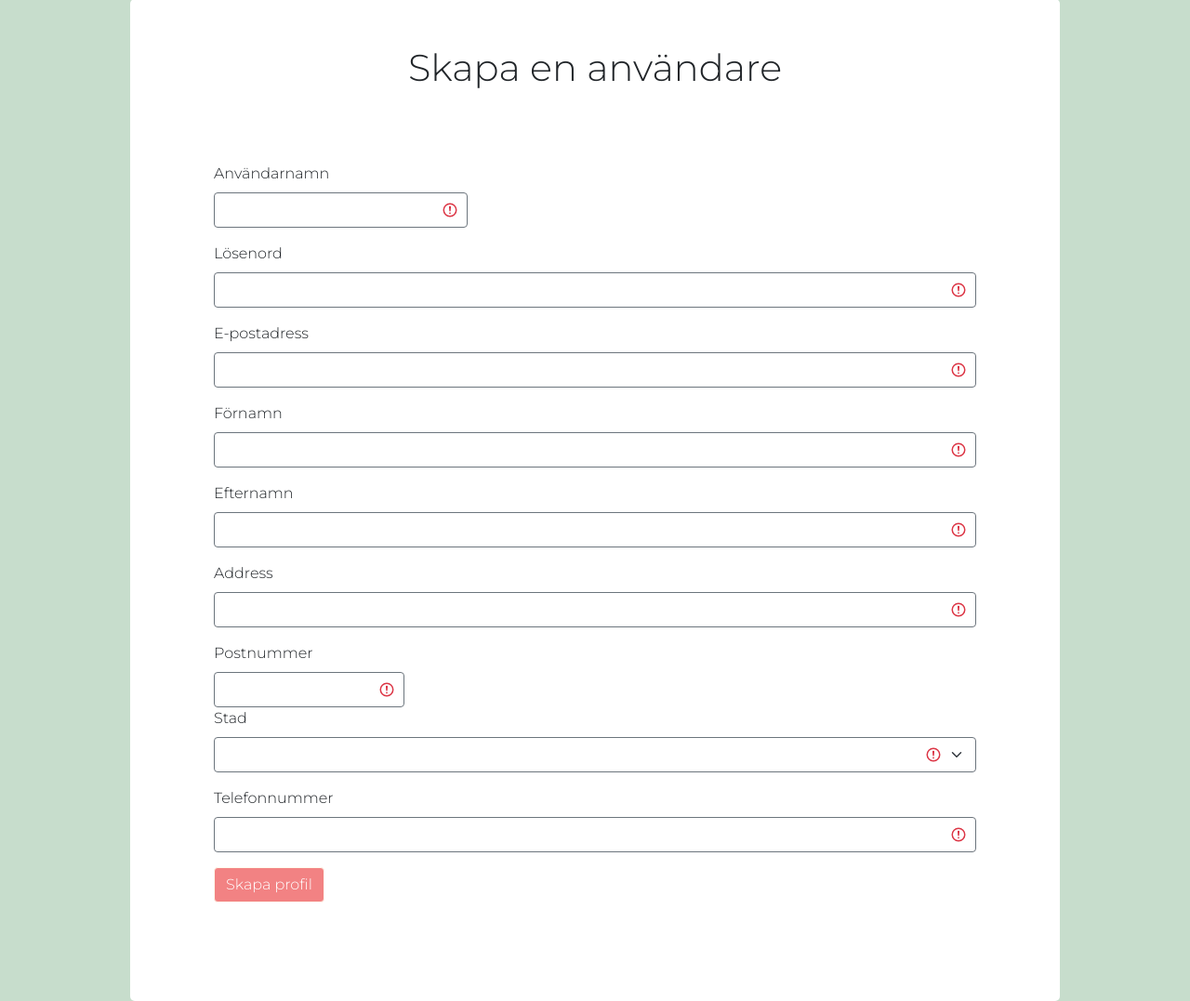
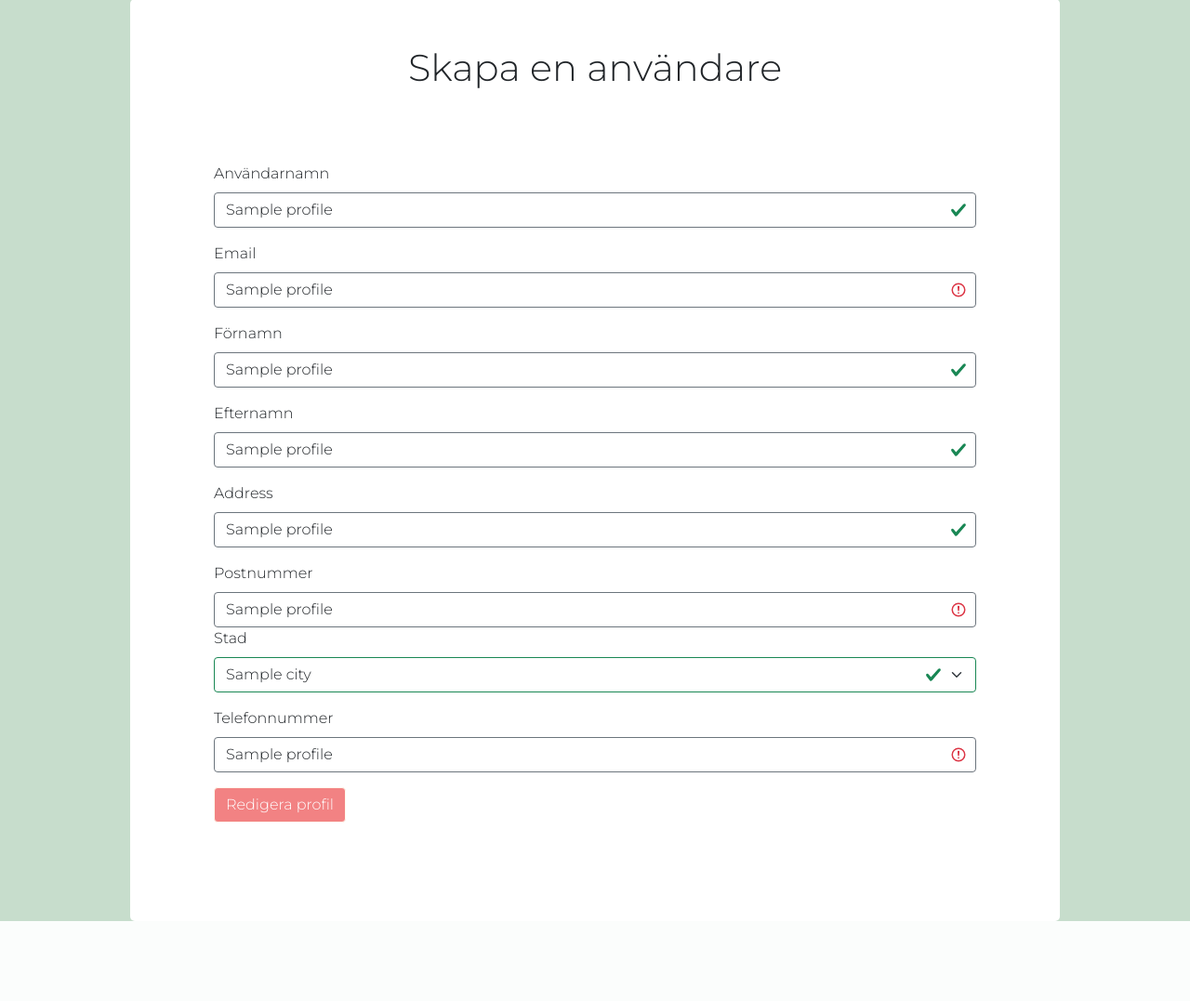
Before and after one commit to whereube/Omsa, a Flask app: page /edit_profile in a window 1280 px wide. Shown: the part 137-1214 px from the top of the page at 93% size. After the commit the page ends 1128 px from the top, so only its background shows below. Run offline with Flask 2, Linux system fonts and the light colour scheme; a database or web service that is not in the repository returns one stand-in record (values such as "Sample title"); lists and menus that the app fills with data are empty; some libraries are stand-ins or nearby versions; some web fonts are replaced.

Commit message:
fix
redigare och profil är klar

```diff
--- a/main.py
+++ b/main.py
@@ -1,3 +1,5 @@
+from cProfile import Profile
+import email
 import profile
 from flask import Flask, redirect, render_template, request, flash, session, g, jsonify
 from article import *
@@ -353,4 +355,29 @@ def transacation_undo_now():
 
 @app.route("/edit_profile", methods=["POST", "GET"])
 def edit_the_profile():
-    return render_template("/edit_profile.html")
+    citys = get_city()
+    user_info = get_profile_info()
+    return render_template("/edit_profile.html", user_info = user_info, citys = citys)
+
+@app.route("/edit_profile_complete", methods=["POST"])
+def change_profile():
+    user_name = request.form.get("user_name")
+    email = request.form.get("email")
+    f_name = request.form.get("f_name")
+    l_name = request.form.get("l_name")
+    adress = request.form.get("adress")
+    zip_code = request.form.get("zip_code")
+    city = request.form.get("city")
+    phone_number = request.form.get("phone_number")
+    update_user_in_db( user_name, email, f_name, l_name, adress, zip_code, city, phone_number)
+    return redirect("/my_profile")
+
+@app.route("/edit_password")
+def edit_password():
+    return render_template("/edit_password.html")
+
+@app.route("/change_password", methods=["POST"])
+def change_password_done():
+    password = request.form.get("password")
+    change_password_done( password )
+    return redirect("/my_profile")
--- a/static/css/style.css
+++ b/static/css/style.css
@@ -467,3 +467,25 @@ flex-direction: row;
     text-decoration: none;
     color: black;
 }
+
+.pure-form > h1 {
+    text-align: center;
+    border-bottom: solid 2px black ;
+}
+.pure-form > #head_passwords > #fix_password {
+    display: flex;
+    flex-direction: column;
+    justify-content: center;
+    padding: 20px;
+}
+.pure-form > #head_passwords> #fix_password > label{
+    font-size: 20px;
+}
+
+.pure-form > #head_passwords> #fix_password > input{
+    margin-bottom: 20px;
+}
+
+.pure-form > #head_passwords > button{
+    margin-left: 22px;
+}
--- a/templates/create_profile.html
+++ b/templates/create_profile.html
@@ -4,7 +4,7 @@
 
   <form action="/create_user" class="was-validated" method="POST">
     <div class="form-row">
-      <div class="col-md-4 mb-3">
+      <div class="mb-3">
         <label for="validationTooltipUsername" class="form-label">Användarnamn</label>
         <input type="text" class="form-control border-secondary" id="validationTooltipUsername" name="user_name" onchange='saveValue(this);' required>
       </div>
@@ -30,7 +30,7 @@
       </div>
       <div class="col-md-3 position-relative">
         <label for="validationTooltip04" class="form-label">Postnummer</label>
-        <input type="text" class="form-control border-secondary" id="validationTooltip04" name="user_zip_code"onchange='saveValue(this);' pattern="[0-9]{5}" required>
+        <input type="text" class="form-control border-secondary" id="validationTooltip04" name="user_zip_code"onchange='saveValue(this);' pattern="[0-9]{5}" maxlength="5" required>
       </div>
       <div class="mb-3">
         <label for="validationTooltip04" class="form-label">Stad</label>
@@ -42,7 +42,7 @@
       </div>
       <div class="mb-3" >
         <label for="validationTooltip05" class="form-label">Telefonnummer</label>
-        <input type="user_phone_number" class="form-control border-secondary" id="validationTooltip05" name="user_phone_number" onchange='saveValue(this);'pattern="[0-9]{10}"  required>
+        <input type="user_phone_number" class="form-control border-secondary" id="validationTooltip05" name="user_phone_number" onchange='saveValue(this);'pattern="[0-9]{10}" maxlength="10"  required>
       </div>
       <div class="mb-3">
         <button class="btn btn-primary" type="submit" id="submit-btn">Skapa profil</button>
--- a/templates/edit_profile.html
+++ b/templates/edit_profile.html
@@ -1,52 +1,52 @@
 {% extends "base.html" %} {% block title %}Skapa artikel{% endblock %} {% block content
     %}
     <h1 class="center_h1">Skapa en användare</h1>
-
-    <form action="/create_user" class="was-validated" method="POST">
+    {%for row in user_info%}
+      <form action="/edit_profile_complete" class="was-validated" method="POST">
         <div class="form-row">
-        <div class="col-md-4 mb-3">
+          <div class="mb-3">
             <label for="validationTooltipUsername" class="form-label">Användarnamn</label>
-          <input type="text" class="form-control border-secondary" id="validationTooltipUsername" name="user_name" onchange='saveValue(this);' required>
+            <input type="text" class="form-control border-secondary" id="validationTooltipUsername" name="user_name" value="{{row[1]}}" required>
           </div>
           <div class="mb-3">
-          <label for="exampleInputPassword1" class="form-label">Lösenord</label>
-          <input type="password" class="form-control border-secondary" id="exampleInputPassword1" name="user_password" onchange='saveValue(this);' required>
-        </div>
-        <div class="mb-3">
-          <label for="exampleInputEmail1" class="form-label">E-postadress</label>
-          <input type="email" class="form-control border-secondary" id="exampleInputEmail1" name="user_email" aria-describedby="emailHelp" onchange='saveValue(this);' required>
+            <label for="exampleInputPassword1" class="form-label">Email</label>
+            <input type="email" class="form-control border-secondary" id="exampleInputPassword1" name="email" value="{{row[3]}}" required>
           </div>
           <div class="mb-3">
             <label for="validationTooltip01" class="form-label">Förnamn</label>
-          <input type="f_name" class="form-control border-secondary" id="validationTooltip01" name="user_f_name" aria-describedby="emailHelp" onchange='saveValue(this);' required>
+            <input type="f_name" class="form-control border-secondary" id="validationTooltip01" name="f_name" aria-describedby="emailHelp" value="{{row[4]}}" required>
           </div>
           <div class="mb-3">
             <label for="validationTooltip02" class="form-label">Efternamn</label>
-          <input type="l_name" class="form-control border-secondary" id="validationTooltip02" name="user_l_name" onchange='saveValue(this);'required>
+            <input type="l_name" class="form-control border-secondary" id="validationTooltip02" name="l_name" value="{{row[5]}}" required>
           </div>
           <div class="mb-3">
             <label for="validationTooltip03" class="form-label">Address</label>
-          <input type="adress" class="form-control border-secondary" id="validationTooltip03" name="user_adress" aria-describedby="emailHelp" onchange='saveValue(this);' required >
+            <input type="adress" class="form-control border-secondary" id="validationTooltip03" name="adress" aria-describedby="emailHelp" value="{{row[6]}}" required >
           </div>
-        <div class="col-md-3 position-relative">
+          <div class="md-3">
             <label for="validationTooltip04" class="form-label">Postnummer</label>
-          <input type="text" class="form-control border-secondary" id="validationTooltip04" name="user_zip_code"onchange='saveValue(this);' pattern="[0-9]{5}" required>
+            <input type="text" class="form-control border-secondary" id="validationTooltip04" name="zip_code" value="{{row[7]}}" pattern="[0-9]{5}" maxlength="5" required>
           </div>
           <div class="mb-3">
-          <label for="validationTooltip04" class="form-label">Stad</label>
-          <select class="form-select border-secondary" required aria-label="select example" id="city" name="city" >
-            {%for row in city%}:
-              <option value={{row[0]}}>{{row[1]}} </option>
+            <label for="validationTooltip03" class="form-label">Stad</label>
+              <select class="form-select" required aria-label="select example" name="city">
+              {%for city in citys%}:
+                  {%if city[0] == row[8]%}
+                      <option value="{{city[0]}}" selected>{{city[1]}}</option>
+                  {%else%}
+                      <option value="{{city[0]}}">{{city[1]}}</option>
+                  {%endif%}
               {%endfor%}
               </select>
           </div>
           <div class="mb-3" >
             <label for="validationTooltip05" class="form-label">Telefonnummer</label>
-          <input type="user_phone_number" class="form-control border-secondary" id="validationTooltip05" name="user_phone_number" onchange='saveValue(this);'pattern="[0-9]{10}"  required>
+            <input type="user_phone_number" class="form-control border-secondary" id="validationTooltip05" name="phone_number" pattern="[0-9]{10}" maxlength="10" value="{{row[9]}}" required>
           </div>
           <div class="mb-3">
-          <button class="btn btn-primary" type="submit" id="submit-btn">Skapa profil</button>
+            <button class="btn btn-primary" type="submit" id="submit-btn">Redigera profil</button>
           </div>
       </form>
-    <script src="/static/js/javascript.js"></script>
+    {%endfor%}
   {% endblock %}
--- a/templates/my_profile.html
+++ b/templates/my_profile.html
@@ -20,12 +20,13 @@
                             <p selected>{{city[1]}}</p>
                         {%endif%}
                     {%endfor%}
-                    <h3>Postkod:</h3>
+                    <h3>Postnummer:</h3>
                     <p>{{row[7]}}</p>
                 </div>
             </div>
             <div id="transaction_links">
                 <a href="transaction_history">Transaktions historik</a>
+                <a href="edit_password">Byt lösenord</a>
                 <a href="edit_profile">Redigera profil</a>
             </div>
         {%endfor%}
--- a/user.py
+++ b/user.py
@@ -55,19 +55,19 @@ def create_user_in_db(user_name, user_password, user_email, user_f_name, user_l_
     close_db_omsa(connection)
 
 
-def update_user_in_db(user_name, user_password, user_email, user_f_name, user_l_name, user_adress, user_zip_code, city, user_phone_number):
+def update_user_in_db(user_name, email, f_name, l_name, adress, zip_code, city, phone_number):
     '''
     Skapar en post i databasen med användinformationen
     '''
+    connection = open_db_omsa()
     user_id = session.get('USER_ID')
-    connection = open_db_omsa()
-
 
     cursor = connection.cursor()
     cursor.execute("""
-    update profile (user_name, password, email, f_name, l_name, adress, zip_code, city_id, phone_number)
-    values(%s, %s, %s, %s, %s, %s, %s, %s, %s)
-    """,(user_id, user_name, user_password, user_email, user_f_name, user_l_name, user_adress, user_zip_code, city, user_phone_number))
+    update profile
+    set user_name = %s, email = %s, f_name = %s, l_name = %s, adress = %s, zip_code = %s, city_id = %s, phone_number = %s
+    where %s = profile.id
+    """,(user_name, email, f_name, l_name, adress, zip_code, city, phone_number, user_id,))
 
     cursor.close()
     connection.commit()
@@ -90,3 +90,19 @@ def get_profile_info():
     connection.commit()
     close_db_omsa(connection)
     return records
+
+def change_password_done(password):
+
+    connection = open_db_omsa()
+    user_id = session.get('USER_ID')
+
+    cursor = connection.cursor()
+    cursor.execute("""
+    update profile
+    set password = %s
+    where %s = profile.id
+    """,(password, user_id, ))
+
+    cursor.close()
+    connection.commit()
+    close_db_omsa(connection)
```
Also changed, not shown: static/js/password.js (added, +13 -0 lines), templates/edit_password.html (added, +16 -0 lines). Lines whose indentation alone changed are shown as unchanged.
